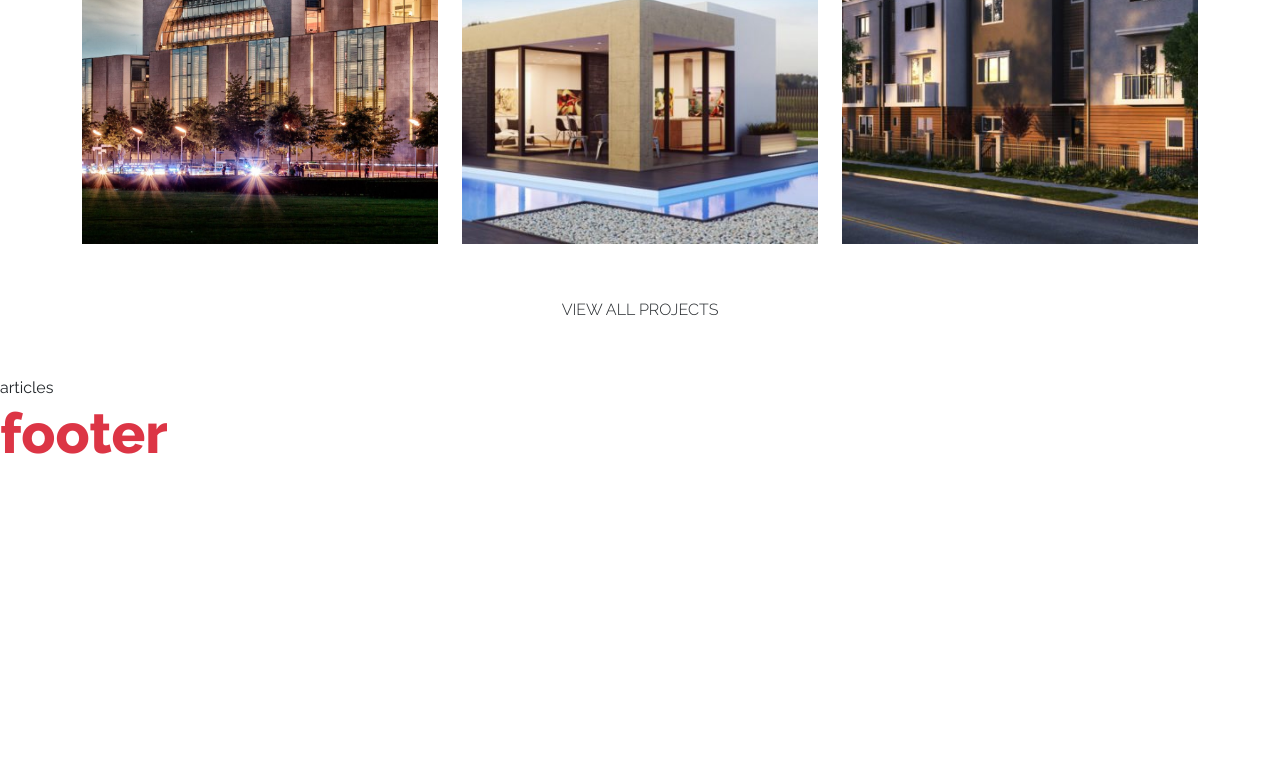
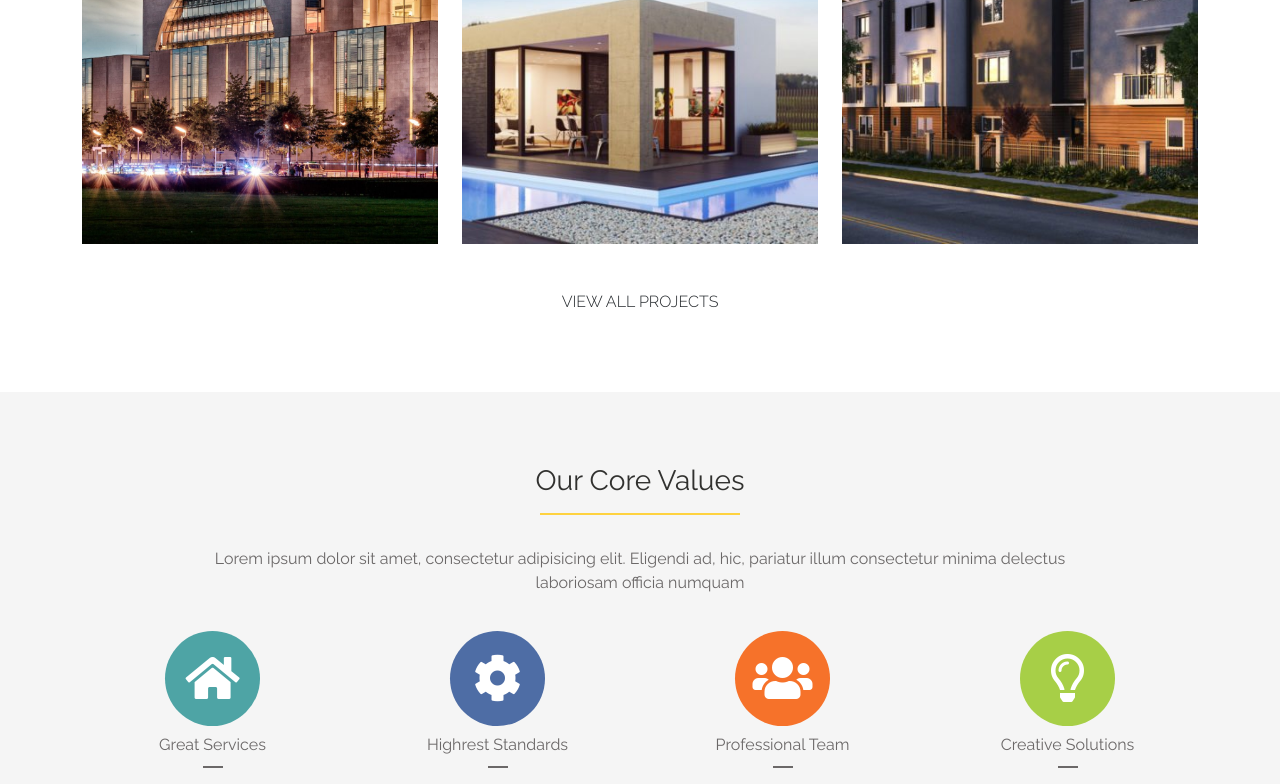
Before and after one commit to cochy98/proj-html-vuejs, a Vue app: page / in a window 1280 px wide. Shown: the part 2683-3467 px from the top of the page. Before the commit the page ends 3158 px from the top, so only its background shows below. Built offline with nearby package versions, Linux system fonts and the light colour scheme.

Commit message:
Add cards in 'Articles'

```diff
--- a/src/assets/scss/style.scss
+++ b/src/assets/scss/style.scss
@@ -66,6 +66,22 @@ div.layover {
   color: $secondary-color;
 }
 
+.bg-cyan {
+  background-color: #4ea4a5;
+}
+
+.bg-lg-blue {
+  background-color: #4e6da5;
+}
+
+.bg-orange {
+  background-color: #f6722a;
+}
+
+.bg-lg-green {
+  background-color: #a7cf47;
+}
+
 .my-yellow-hr {
   width: 200px;
   border-bottom: 2px solid $secondary-color;
--- a/src/components/main-section/Articles.vue
+++ b/src/components/main-section/Articles.vue
@@ -1,5 +1,73 @@
 <template>
-  <section id="articles">articles</section>
+  <section id="articles" class="my-5">
+    <div class="container pt-5">
+      <div class="description-section">
+        <h3>Our Core Values</h3>
+        <div class="my-yellow-hr"></div>
+        <p>
+          Lorem ipsum dolor sit amet, consectetur adipisicing elit. Eligendi ad,
+          hic, pariatur illum consectetur minima delectus laboriosam officia
+          numquam
+        </p>
+      </div>
+      <div id="carts-property">
+        <div class="row">
+          <div class="col-6 col-lg-3">
+            <div class="cart my-flex-column-center">
+              <span class="my-flex-center bg-cyan">
+                <i class="fas fa-home"></i>
+              </span>
+              <h6>Great Services</h6>
+              <div class="my-light-hr"></div>
+              <p>
+                Lorem ipsum dolor sit amet consectetur adipisicing elit. Unde
+                dolor, beatae repudiandae
+              </p>
+            </div>
+          </div>
+          <div class="col-6 col-lg-3">
+            <div class="cart my-flex-column-center">
+              <span class="my-flex-center bg-lg-blue">
+                <i class="fas fa-cog"></i>
+              </span>
+              <h6>Highrest Standards</h6>
+              <div class="my-light-hr"></div>
+              <p>
+                Lorem ipsum dolor sit amet consectetur adipisicing elit. Unde
+                dolor, beatae repudiandae
+              </p>
+            </div>
+          </div>
+          <div class="col-6 col-lg-3">
+            <div class="cart my-flex-column-center">
+              <span class="my-flex-center bg-orange">
+                <i class="fas fa-users"></i>
+              </span>
+              <h6>Professional Team</h6>
+              <div class="my-light-hr"></div>
+              <p>
+                Lorem ipsum dolor sit amet consectetur adipisicing elit. Unde
+                dolor, beatae repudiandae
+              </p>
+            </div>
+          </div>
+          <div class="col-6 col-lg-3">
+            <div class="cart my-flex-column-center">
+              <span class="my-flex-center bg-lg-green">
+                <i class="far fa-lightbulb"></i>
+              </span>
+              <h6>Creative Solutions</h6>
+              <div class="my-light-hr"></div>
+              <p>
+                Lorem ipsum dolor sit amet consectetur adipisicing elit. Unde
+                dolor, beatae repudiandae
+              </p>
+            </div>
+          </div>
+        </div>
+      </div>
+    </div>
+  </section>
 </template>
 
 <script>
@@ -9,4 +77,45 @@ export default {
 </script>
 
 <style lang="scss" scoped>
+/* Importo le variabili scss */
+@import "../../assets/scss/_variables.scss";
+
+section#articles {
+  background-color: $light-gray-color;
+
+  div#carts-property {
+    div.cart {
+      width: 100%;
+      height: 280px;
+      text-align: center;
+      padding: 0 0.7rem;
+      color: $paragraph-color;
+
+      span {
+        width: 95px;
+        height: 95px;
+        font-size: 3rem;
+        border-radius: 50%;
+        color: white;
+      }
+
+      h6 {
+        font-weight: 400;
+        padding: 0.6rem 0 0.2rem;
+      }
+
+      div.my-light-hr {
+        width: 20px;
+        height: 2px;
+        border-bottom: 2px solid $paragraph-color;
+      }
+
+      p {
+        font-size: 0.85rem;
+        line-height: 1.6rem;
+        margin-top: 0.7rem;
+      }
+    }
+  }
+}
 </style>
--- a/src/components/main-section/Services.vue
+++ b/src/components/main-section/Services.vue
@@ -1,6 +1,6 @@
 <template>
   <section id="service">
-    <div class="description-section">
+    <div class="description-section container">
       <h3>Specialists In Modern Construction</h3>
       <div class="my-yellow-hr"></div>
       <p>
--- a/src/components/main-section/Work.vue
+++ b/src/components/main-section/Work.vue
@@ -1,6 +1,6 @@
 <template>
   <section id="work">
-    <div class="description-section">
+    <div class="description-section container">
       <h3>Explore Recent Work</h3>
       <div class="my-yellow-hr"></div>
       <p>
@@ -40,7 +40,7 @@
         </div>
       </div>
     </div>
-    <div class="end-section container pt-3 pb-5">
+    <div class="end-section container pt-2 pb-4">
       <div class="row">
         <div class="col-12">
           <h6>View all projects</h6>
```
